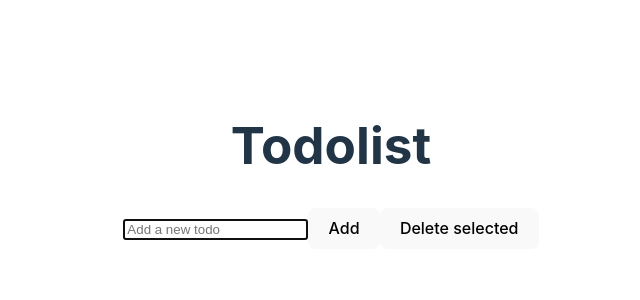
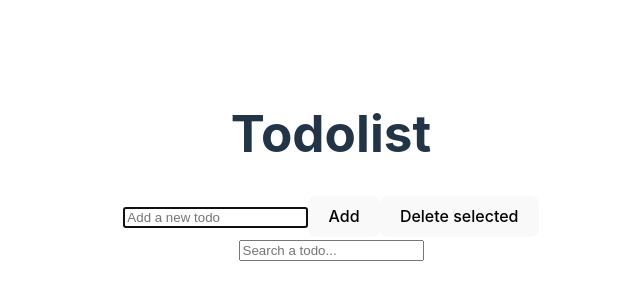
Before and after one commit to vbetsch/tp-vuejs, a Vue app in the folder todolist/: page / in a window 1280 px wide. Shown: the part 224-524 px from the top of the page, without its empty margins (309-949 px from the left). Built offline with nearby package versions, Linux system fonts and the light colour scheme.

Commit message:
:sparkles: Filter

```diff
--- a/todolist/src/components/TodoItem.vue
+++ b/todolist/src/components/TodoItem.vue
@@ -60,10 +60,12 @@ function clickOnEditOrSubmitButton(todo: TodoItemType) {
 .title-text {
     user-select: none;
 }
+
 .buttons {
     display: flex;
     gap: 5px;
 }
+
 .button {
     width: 100px;
 }
--- a/todolist/src/components/TodoList.vue
+++ b/todolist/src/components/TodoList.vue
@@ -2,8 +2,11 @@
 import {reactive, Ref, ref} from "vue";
 import Todo from "./TodoItem.vue";
 
+let todos: TodoItemType[] = reactive([])
+let displayedTodos: TodoItemType[] = reactive([])
 let inputNewValue: Ref<string> = ref("")
-let todos: TodoItemType[] = reactive([])
+let searchValue: Ref<string> = ref("")
+let searchMode: Ref<boolean> = ref(false)
 
 function clickOnAddTodo() {
     if (inputNewValue.value) {
@@ -28,6 +31,13 @@ function clickOnDeleteTodo(todo: TodoItemType) {
     );
 }
 
+function onKeyUpSearchBar() {
+    searchMode.value = true;
+    displayedTodos = todos.filter((todo) => (
+        todo.title.includes(searchValue.value)
+    ))
+}
+
 </script>
 
 <template>
@@ -43,7 +53,24 @@ function clickOnDeleteTodo(todo: TodoItemType) {
         <button @click="clickOnAddTodo">Add</button>
     </label>
     <button @click="clickOnDeleteSelectedTodos">Delete selected</button>
-    <div class="todolist">
+    <div class="filter">
+        <input
+            id="search-bar"
+            type="text"
+            placeholder="Search a todo..."
+            v-model="searchValue"
+            @keyup="onKeyUpSearchBar"
+            @focusout="searchMode = false"
+        >
+    </div>
+    <div v-if="searchMode" class="todolist">
+        <div v-for="todo in displayedTodos" :key="todos.indexOf(todo)"
+             :class="'todo' + (todo.isDone ? ' done' : '') + (todo.isSelected ? ' selected' : '')">
+            <Todo :todo="todo" :function-to-delete-todo="clickOnDeleteTodo"/>
+        </div>
+        <p v-if="!displayedTodos.length">No todo found</p>
+    </div>
+    <div v-else class="todolist">
         <div v-for="todo in todos" :key="todos.indexOf(todo)"
              :class="'todo' + (todo.isDone ? ' done' : '') + (todo.isSelected ? ' selected' : '')">
             <Todo :todo="todo" :function-to-delete-todo="clickOnDeleteTodo"/>
```
